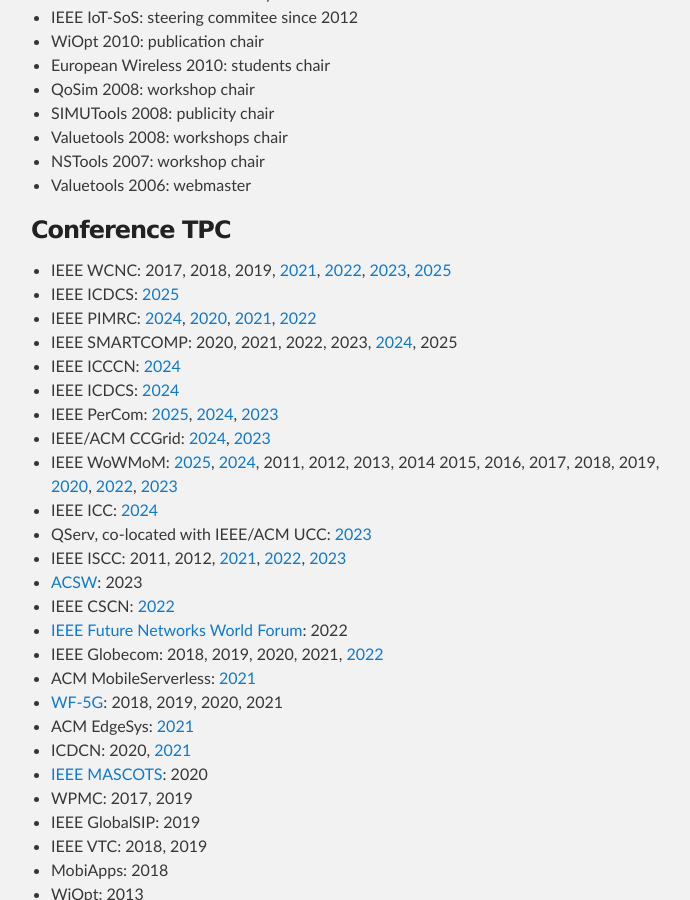
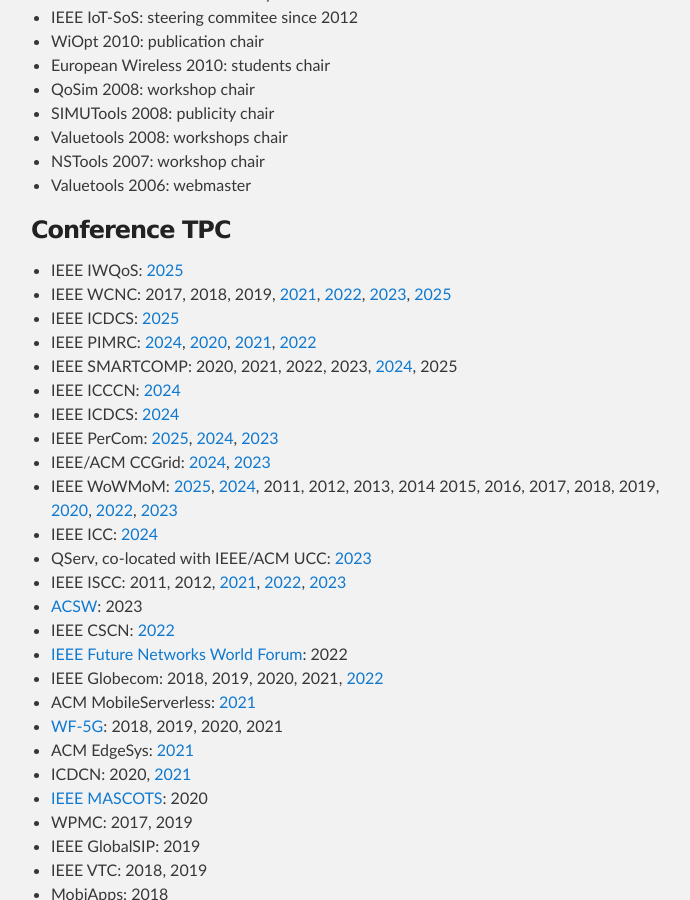
Before and after one commit to ccicconetti/ccicconetti.github.io, a Jekyll site: the page built from editorial.md, in a window 1280 px wide and 900 px high, scrolled down 855 px. Shown: the whole window, without its empty margins (289-979 px from the left). Built offline with Jekyll 4.4.1, drawn with Linux system fonts in a browser that asks for light colours.

Commit message:
Update editorial

```diff
--- a/editorial.md
+++ b/editorial.md
@@ -36,6 +36,7 @@ layout: page
 
 ### Conference TPC
 
+- IEEE IWQoS: [2025](https://iwqos2025.ieee-iwqos.org/)
 - IEEE WCNC: 2017, 2018, 2019, [2021](https://wcnc2021.ieee-wcnc.org/), [2022](https://wcnc2022.ieee-wcnc.org/), [2023](https://wcnc2023.ieee-wcnc.org/), [2025](https://wcnc2025.ieee-wcnc.org/)
 - IEEE ICDCS: [2025](https://icdcs2025.icdcs.org/)
 - IEEE PIMRC: [2024](https://pimrc2024.ieee-pimrc.org/), [2020](https://pimrc2020.ieee-pimrc.org/), [2021](https://pimrc2021.ieee-pimrc.org/), [2022](https://pimrc2022.ieee-pimrc.org/)
```
